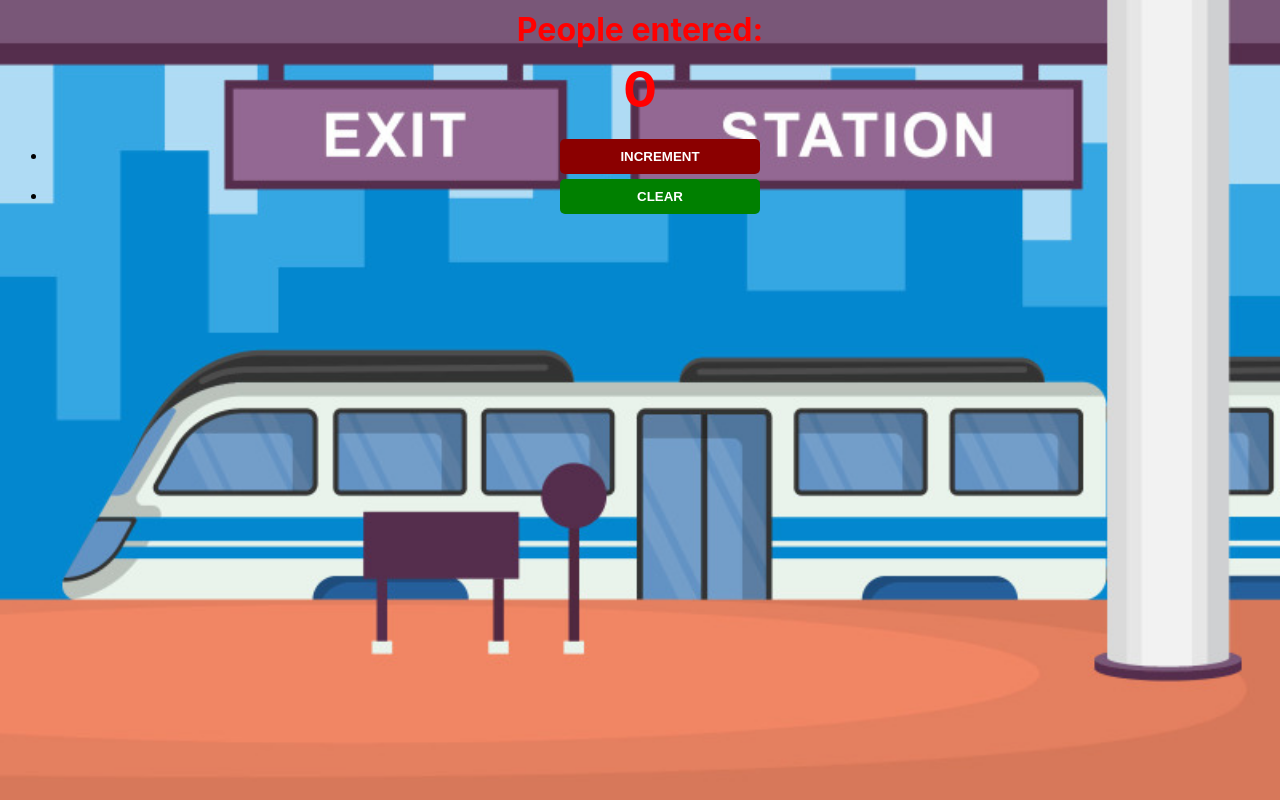
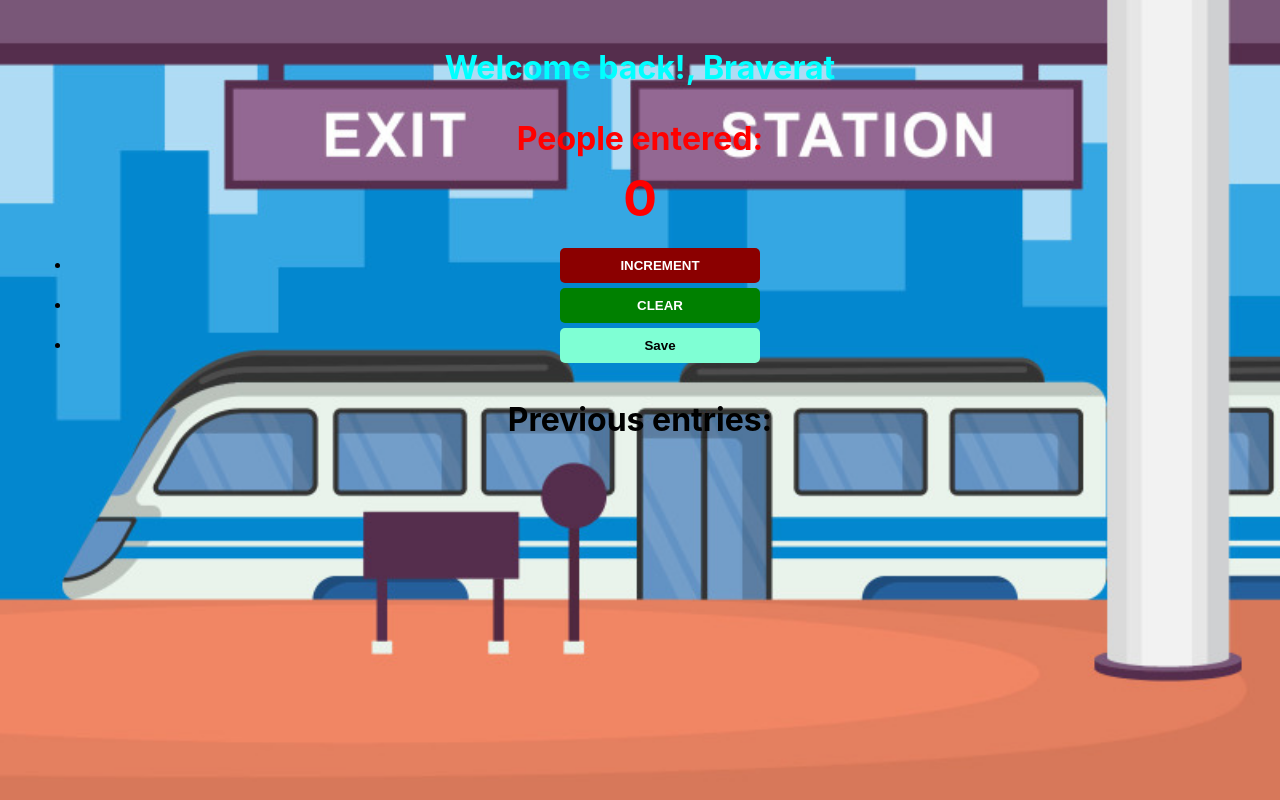
Before and after one commit to MrKumaran/webDev, a plain HTML site: page js scribme/subway people counter/index.html in a window 1280 px wide. Drawn offline with Linux system fonts and the light colour scheme.

Commit message:
next part

```diff
--- a/js scribme/index.js
+++ /dev/null
@@ -1,21 +0,0 @@
-let countEL = document.getElementById("count")
-let count = countEL.innerText
-/*
-console.log(count);
-
-let myAge = 22;
-console.log(myAge);
-
-let humanToDogRatio = 7;
-console.log(myAge * humanToDogRatio);
-*/
-
-function increment(){
-  count += 1
-  countEL.innerText = count
-}
-
-function clearCount(){
-  count = 0
-  countEL.innerText = count
-}
--- a/js scribme/index.css
+++ b/js scribme/subway people counter/index.css
@@ -4,6 +4,8 @@ body {
     font-family: -apple-system, BlinkMacSystemFont, 'Segoe UI', Roboto, Oxygen, Ubuntu, Cantarell, 'Open Sans', 'Helvetica Neue', sans-serif;
     font-weight: bold;
     text-align: center;
+    box-sizing: border-box;
+    margin: 2rem;
 }
 
 h1 {
@@ -39,5 +41,17 @@ button {
 }
 
 #save-btn {
-    background: darkgreen;
+    background-color: aquamarine;
+    color: black;
 }
+
+#welcome-el {
+    margin-top: 3rem;
+    font-size: xx-large;
+    color: aqua;
+}
+
+#previous {
+    font-size: xx-large;
+    font: sans-serif;
+}
--- a/js scribme/index.html
+++ b/js scribme/subway people counter/index.html
@@ -3,12 +3,15 @@
         <link rel="stylesheet" href="index.css">
     </head>
     <body>
+        <p id = "welcome-el"></p>
         <h1>People entered:</h1>
         <h2 id="count">0</h2>
         <ul>
           <li><button id = "increment-btn" onclick="increment()">INCREMENT</button></li>
           <li><button id = "clear-btn" onclick="clearCount()">CLEAR</button></li>
+          <li><button id = "save-btn" onclick="saveCount()">Save</button></li>
         </ul>
+        <p id = "previous">Previous entries:</p>
     </body>
     <script src="index.js"></script>
 </html>
--- /dev/null
+++ b/js scribme/subway people counter/index.js
@@ -0,0 +1,26 @@
+let countEL = document.getElementById("count")
+let count = countEL.innerText
+let welcomeEl = document.getElementById("welcome-el")
+let name = " Braverat"
+let greeting = "Welcome back!"
+let previous = document.getElementById("previous")
+welcomeEl.innerText = greeting + ',' + name
+
+
+function increment(){
+  count += 1
+  countEL.innerText = count
+}
+
+function clearCount(){
+  count = 0
+  countEL.innerText = count
+}
+
+function saveCount(){
+  previous.innerText += count + " - "
+  console.log(count)
+  count = 0
+  countEL.innerText = count
+
+}
```
Also changed, not shown: js scribme/subway people counter/station.jpg (renamed from js scribme/station.jpg).
